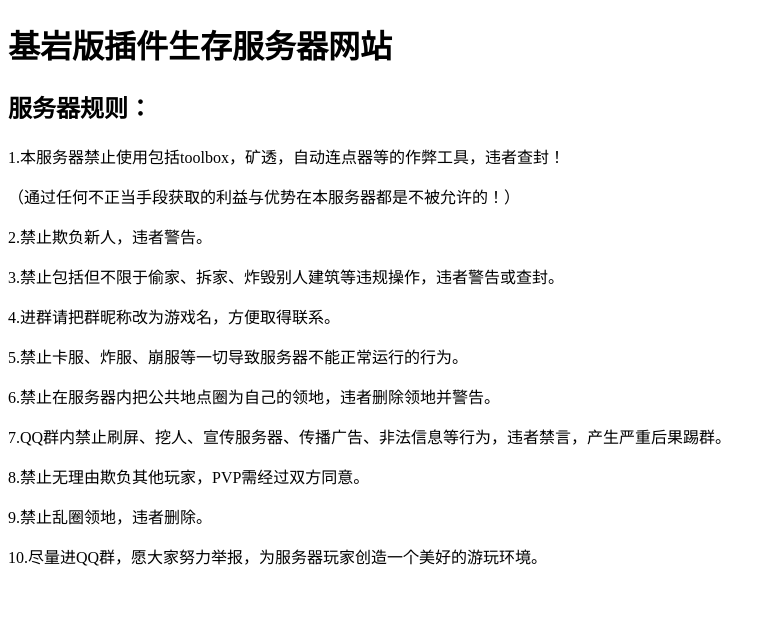
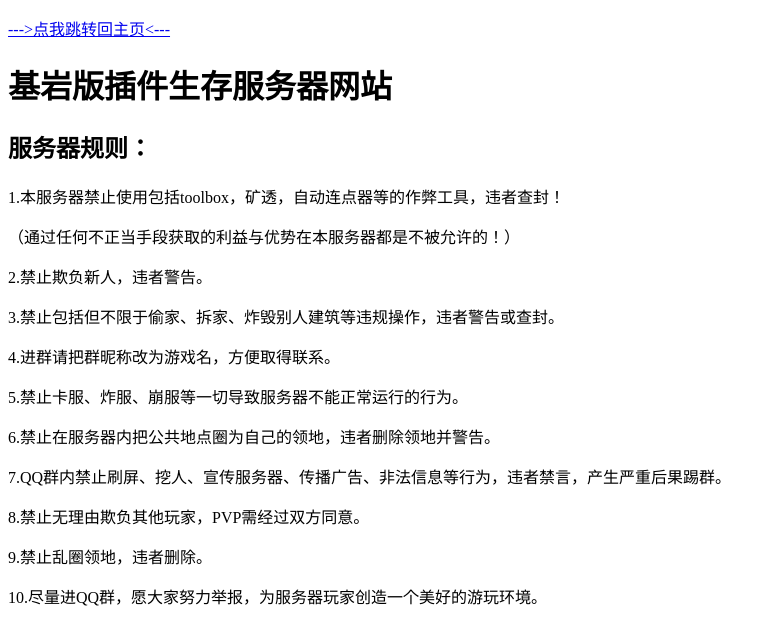
Before and after one commit to echen8332/echen8332.github.io, a plain HTML site: page serverrules.html in a window 1280 px wide. Shown: the whole page, without its empty margins (0-776 px from the left). Drawn offline with Linux system fonts and the light colour scheme.

Commit message:
Update serverrules.html

```diff
--- a/serverrules.html
+++ b/serverrules.html
@@ -2,6 +2,7 @@
 <html>
 <body>
 
+<p><a href="https://echen8332.github.io/">--->点我跳转回主页<---</a></p>
 <h1>基岩版插件生存服务器网站 </h1>
 <h2>服务器规则：</h2>
 <p>1.本服务器禁止使用包括toolbox，矿透，自动连点器等的作弊工具，违者查封！</p>
```
